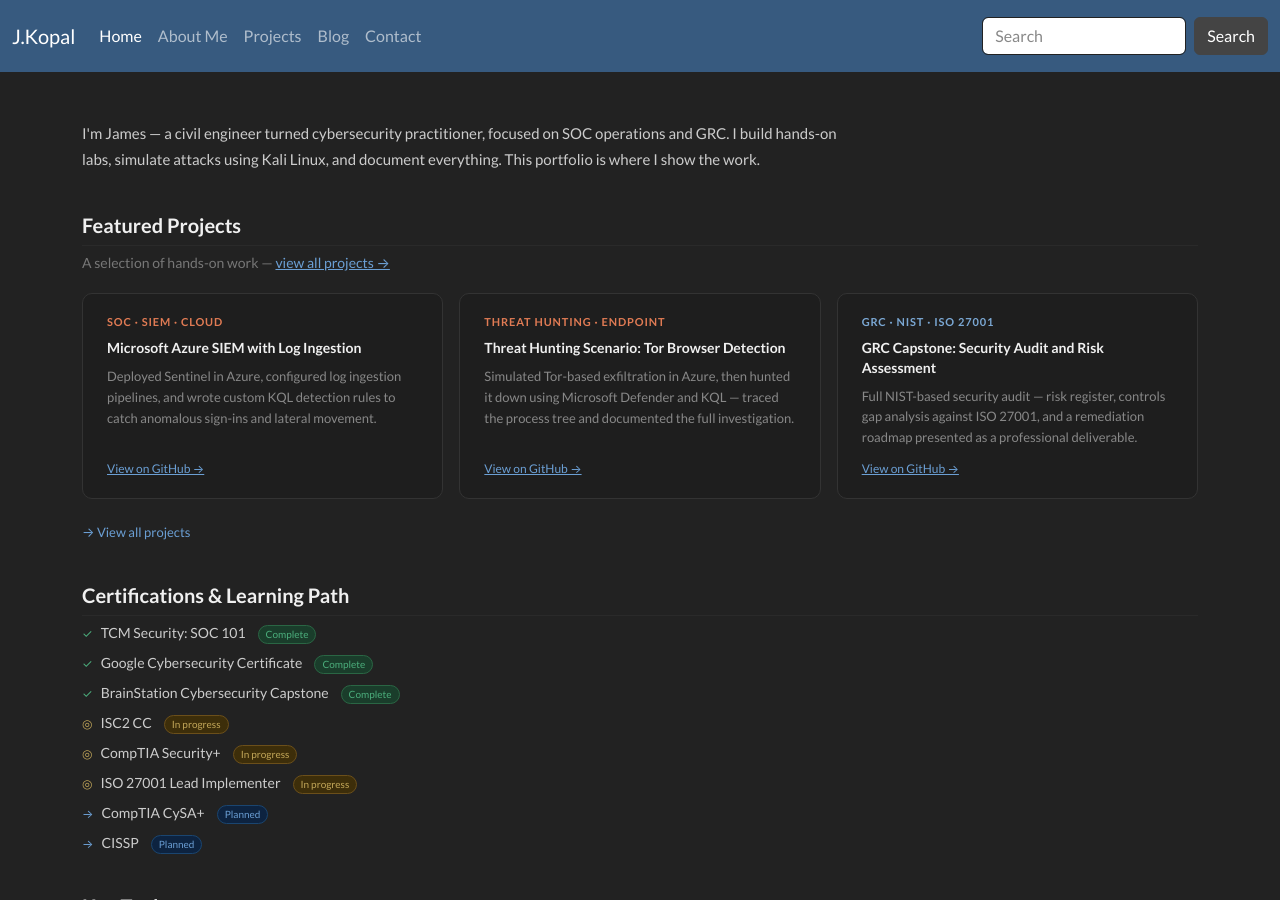
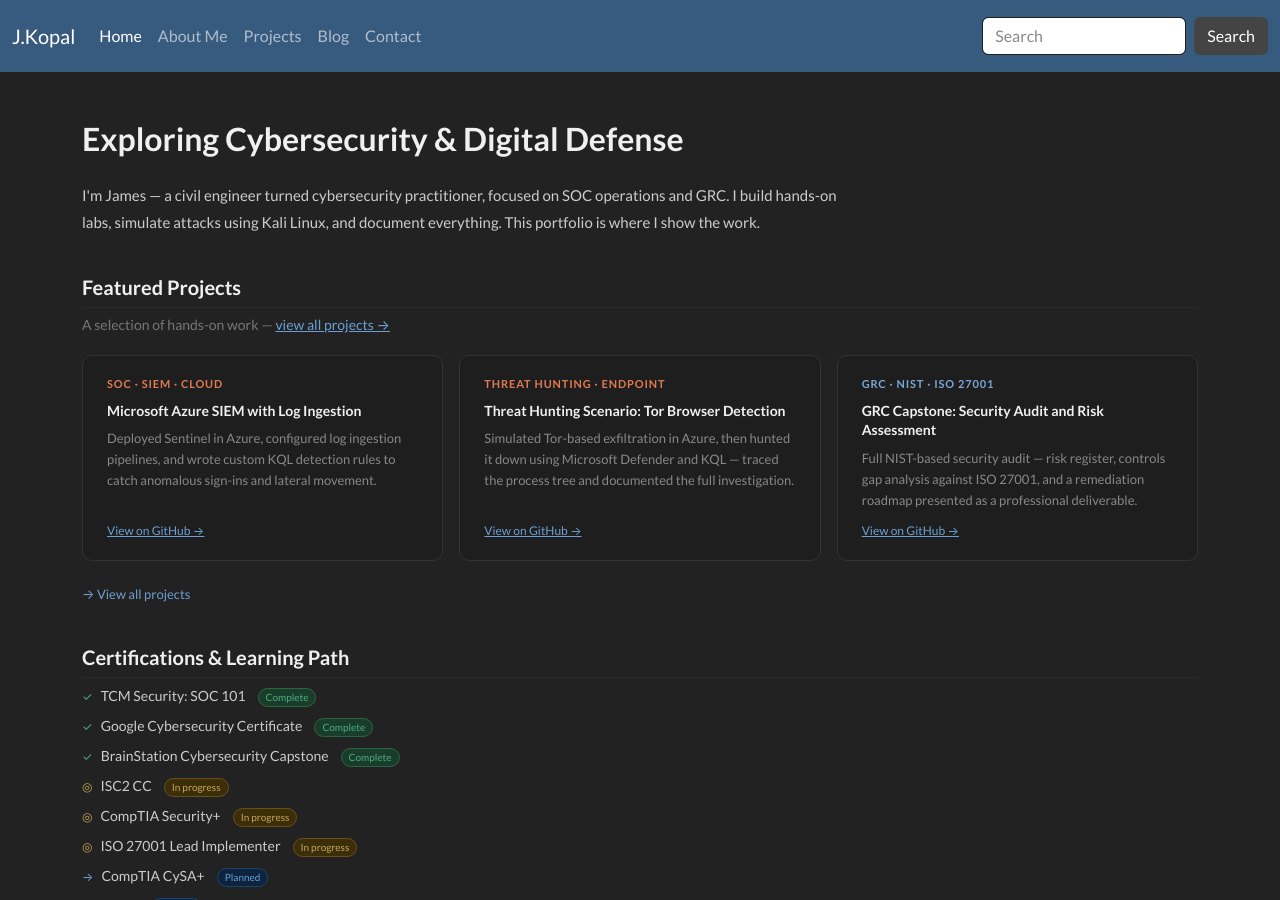
Before and after one commit to JKopal101/jkopal101.github.io, a Jekyll site: the page built from index.md, in a window 1280 px wide and 900 px high. Built offline with Jekyll 4.4.1, drawn with Linux system fonts in a browser that asks for light colours.

Commit message:
Update index.md

```diff
--- a/index.md
+++ b/index.md
@@ -238,6 +238,8 @@ permalink: /
   }
 </style>
 
+<h1 style="font-size:2rem; font-weight:700; color:#f0f0f0; margin-bottom:1.5rem; line-height:1.2;">Exploring Cybersecurity &amp; Digital Defense</h1>
+
 <p class="home-intro">
   I'm James — a civil engineer turned cybersecurity practitioner, focused on SOC operations and GRC. I build hands-on labs, simulate attacks using Kali Linux, and document everything. This portfolio is where I show the work.
 </p>
```
